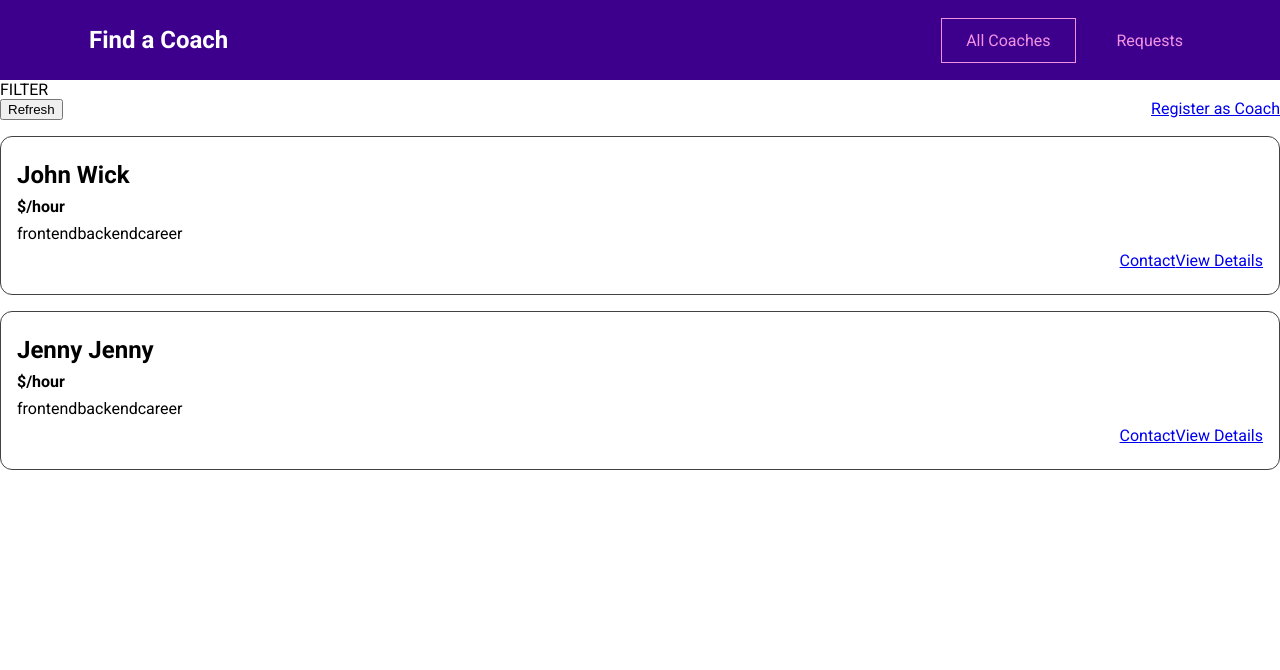
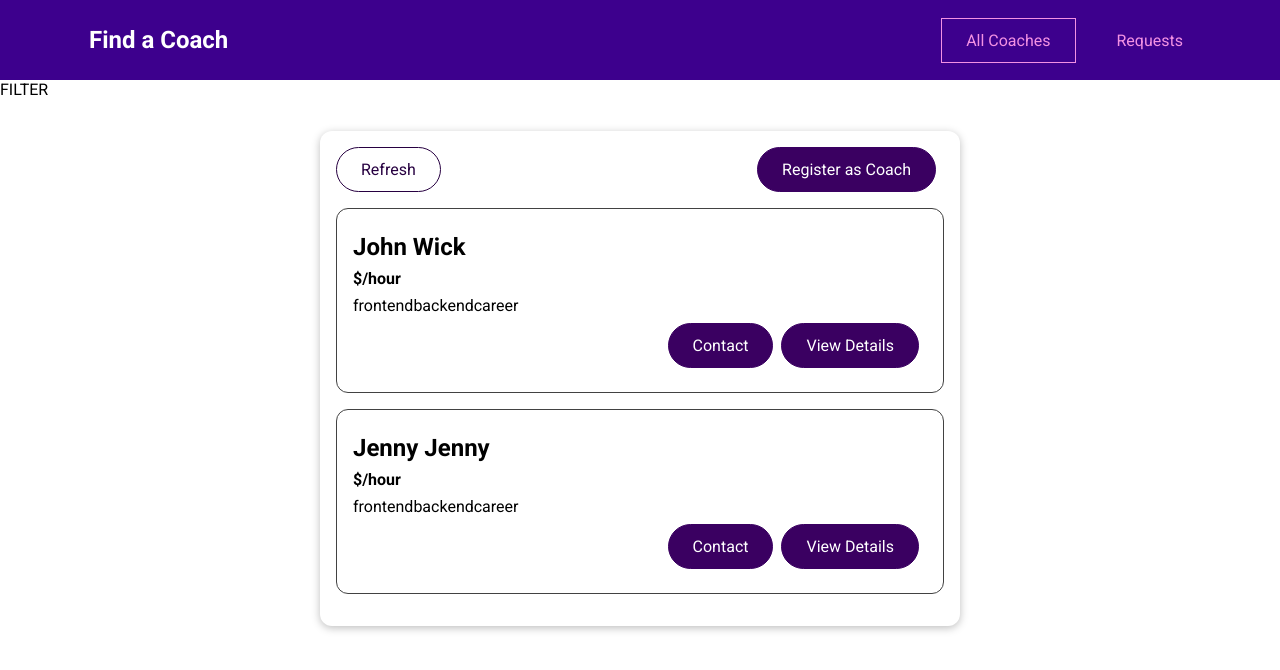
Before and after one commit to Alfredo3232/vue-coach-app, a Vue app: page /coaches in a window 1280 px wide. Shown: the top 670 px of the page. Built offline with nearby package versions, Linux system fonts and the light colour scheme.

Commit message:
add ui components to other components

```diff
--- a/src/components/coaches/CoachItem.vue
+++ b/src/components/coaches/CoachItem.vue
@@ -6,8 +6,8 @@
             <span v-for="area in areas" :key="area">{{ area }}</span>
         </div>
         <div class="actions">
-            <router-link :to="coachContactLink">Contact</router-link>
-            <router-link :to="coachDetailsLink">View Details</router-link>
+            <base-button mode="outline" link="" :to="coachContactLink">Contact</base-button>
+            <base-button link="" :to="coachDetailsLink">View Details</base-button>
         </div>
     </li>
 </template>
--- /dev/null
+++ b/src/components/ui/BaseButton.vue
@@ -0,0 +1,74 @@
+<template>
+    <button v-if="!link" :class="mode">
+        <slot></slot>
+    </button>
+
+    <router-link v-else :to="to">
+        <slot></slot>
+    </router-link>
+</template>
+
+<script>
+export default {
+    props: {
+        mode: {
+            type: String,
+            required: false,
+            default: ''
+        },
+        link: {
+            type: Boolean,
+            required: false,
+            default: false
+        },
+        to: {
+            type: String,
+            required: false,
+            default: '/'
+        }
+    }
+};
+</script>
+
+<style scoped>
+button,
+a {
+    text-decoration: none;
+    padding: 0.75rem 1.5rem;
+    font: inherit;
+    background-color: #3a0061;
+    border: 1px solid #3a0061;
+    color: white;
+    cursor: pointer;
+    border-radius: 30px;
+    margin-right: 0.5rem;
+    display: inline-block;
+}
+
+a:hover,
+a:active,
+button:hover,
+button:active {
+    background-color: #270041;
+    border-color: #270041;
+}
+
+.flat {
+    background-color: transparent;
+    color: #3a0061;
+    border: none;
+}
+
+.outline {
+    background-color: transparent;
+    border-color: #270041;
+    color: #270041;
+}
+
+.flat:hover,
+.flat:active,
+.outline:hover,
+.outline:active {
+    background-color: #edd2ff;
+}
+</style>
--- /dev/null
+++ b/src/components/ui/BaseCard.vue
@@ -0,0 +1,15 @@
+<template>
+    <div class="card">
+        <slot></slot>
+    </div>
+</template>
+
+<style scoped>
+.card {
+    border-radius: 12px;
+    box-shadow: 0 2px 8px rgba(0, 0, 0, 0.26);
+    padding: 1rem;
+    margin: 2rem auto;
+    max-width: 40rem;
+}
+</style>
--- a/src/main.js
+++ b/src/main.js
@@ -3,10 +3,15 @@
 import App from './App.vue';
 import router from './router/router.js';
 import store from './store/index.js';
+import BaseCard from './components/ui/BaseCard.vue';
+import BaseButton from './components/ui/BaseButton.vue';
 
 const app = createApp(App);
 
 app.use(router);
 app.use(store);
 
+app.component('base-card', BaseCard);
+app.component('base-button', BaseButton);
+
 app.mount('#app');
--- a/src/pages/coaches/CoachesList.vue
+++ b/src/pages/coaches/CoachesList.vue
@@ -2,17 +2,21 @@
     <section>FILTER</section>
 
     <section>
+        <base-card>
             <div class="controls">
-            <button>Refresh</button>
-            <router-link to="/register">Register as Coach</router-link>
+                <base-button mode="outline">Refresh</base-button>
+                <base-button to="/register">Register as Coach</base-button>
             </div>
 
             <ul v-if="hasCoaches">
-            <coach-item v-for="coach in filteredCoaches" :key="coach.id" :id="coach.id" :first-name="coach.firstName"
-                :last-name="coach.lastName" :rate="coach.hourlyRate" :areas="coach.areas">
+                <coach-item v-for="coach in filteredCoaches" :key="coach.id" :id="coach.id"
+                    :first-name="coach.firstName" :last-name="coach.lastName" :rate="coach.hourlyRate"
+                    :areas="coach.areas">
                 </coach-item>
             </ul>
             <h3 v-else>No coaches found.</h3>
+        </base-card>
+
     </section>
 </template>
 
```
Also changed, not shown: src/components/ui/BaseBadge.vue (added). Lines whose indentation alone changed are shown as unchanged.
